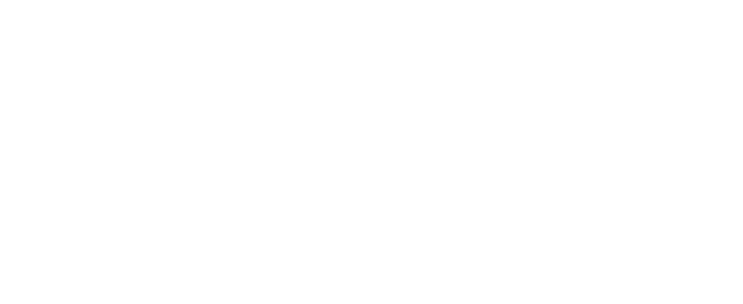
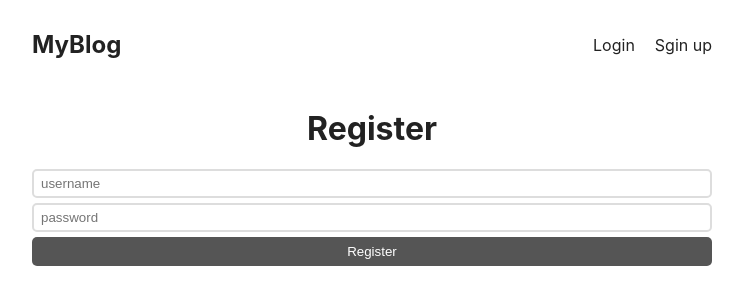
Before and after one commit to MikolMat/mernBlog, a React (Create React App) app in the folder client/: page /register in a window 1280 px wide. Before the commit this address had no page. Shown: the top 304 px of the page, without its empty margins (268-1011 px from the left). Built offline with nearby package versions, Linux system fonts and the light colour scheme.

Commit message:
Edited register and login page, started adding authentication

```diff
--- a/client/src/App.css
+++ b/client/src/App.css
@@ -1,3 +1,6 @@
+*{
+  box-sizing: border-box;
+}
 body{
   color: #222;
 }
@@ -68,3 +71,32 @@
   line-height: 1.4rem;
 
 }
+
+form.login form.register{
+  max-width: 400px;
+  margin: 0 auto;
+
+}
+
+input{
+  display: block;
+  margin-bottom: 5px;
+  width: 100%;
+  padding: 5px 7px;
+  border: 2px solid #ddd;
+  border-radius: 5px;
+  background-color: #fff;
+}
+
+button{
+  display: block;
+  width: 100%;
+  background-color: #555;
+  border: 0;
+  color: #fff;
+  border-radius: 5px;
+  padding: 7px 0;
+}
+form h1{
+  text-align: center;
+}
--- a/client/src/App.js
+++ b/client/src/App.js
@@ -5,6 +5,7 @@
 import Layout from './Layout';
 import HomePage from './pages/HomePage';
 import LoginPage from './pages/LoginPage';
+import RegisterPage from './pages/RegisterPage';
 
 function App() {
   return (
@@ -12,6 +13,7 @@
       <Route path="/" element={<Layout />}>
         <Route index element={<HomePage />} />
         <Route path="/login" element={<LoginPage />} />
+        <Route path="/register" element={<RegisterPage />} />
       </Route>
     </Routes>
   );
--- a/client/src/pages/LoginPage.js
+++ b/client/src/pages/LoginPage.js
@@ -1,5 +1,10 @@
 export default function LoginPage(){
     return(
-        <div>login page</div>
+            <form className="login">
+                <h1>Login</h1>
+                <input type="text" placeholder="username"/>
+                <input type="password" placeholder="password"/>
+                <button>Login</button>
+            </form>
     );
 }
--- /dev/null
+++ b/client/src/pages/RegisterPage.js
@@ -0,0 +1,32 @@
+import { useState } from "react";
+
+export default function RegisterPage(){
+    const [username, setUsername] = useState('');
+    const [password, setPassword] = useState('');
+
+    async function register(ev){
+        ev.preventDefault();
+        await fetch('http://localhost:4000/register',{
+           method: 'POST',
+           body: JSON.stringify({username,password}),
+           headers: {'Content-Type':'application/json'},
+        })
+    }
+
+    return(
+        <form className="register" onSubmit={register}>
+            <h1>Register</h1>
+            <input type="text"
+                   placeholder="username"
+                   value={username}
+                   onChange={ev => setUsername(ev.target.value)}/>
+
+            <input type="password"
+                   placeholder="password"
+                   value={password}
+                   onChange={ev => setPassword(ev.target.value)}/>
+
+            <button>Register</button>
+        </form>
+    );
+}
--- a/package.json
+++ b/package.json
@@ -1,5 +1,7 @@
 {
   "dependencies": {
+    "cors": "^2.8.5",
+    "express": "^4.18.3",
     "react-router-dom": "^6.22.2"
   }
 }
```
Also changed, not shown: 2 other files (tests, documents, lock files or other folders).
